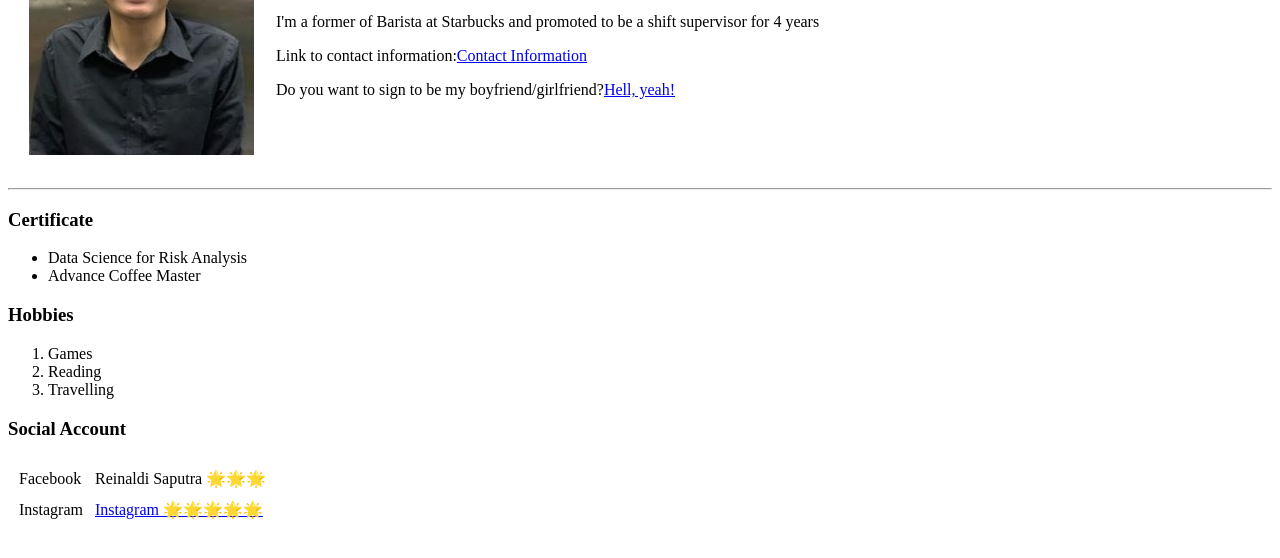
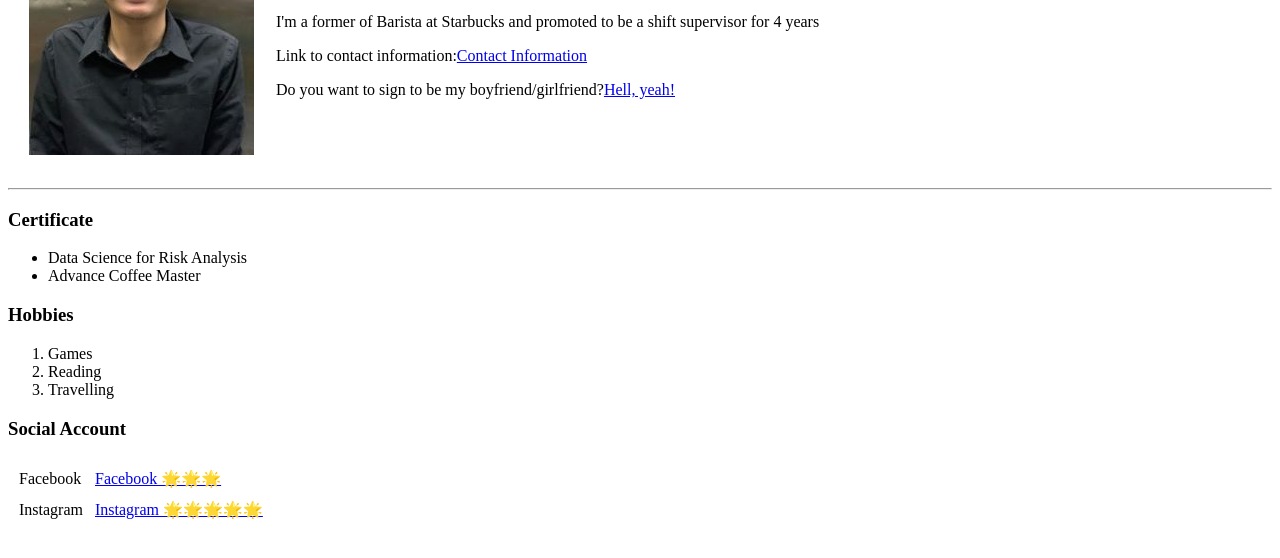
Before and after one commit to reinalseifer/CV, a plain HTML site: page index.html in a window 1280 px wide. Shown: the part 174-732 px from the top of the page. Drawn offline with Linux system fonts and the light colour scheme.

Commit message:
Add files via upload

```diff
--- a/index.html
+++ b/index.html
@@ -35,7 +35,7 @@
   <table cellspacing="10">
     <tr>
       <td>Facebook</td>
-      <td>Reinaldi Saputra 🌟🌟🌟</td>
+      <td><a href="https://www.facebook.com/naldyrerei/">Facebook 🌟🌟🌟</a></td>
     </tr>
     <tr>
       <td>Instagram</td>
```
